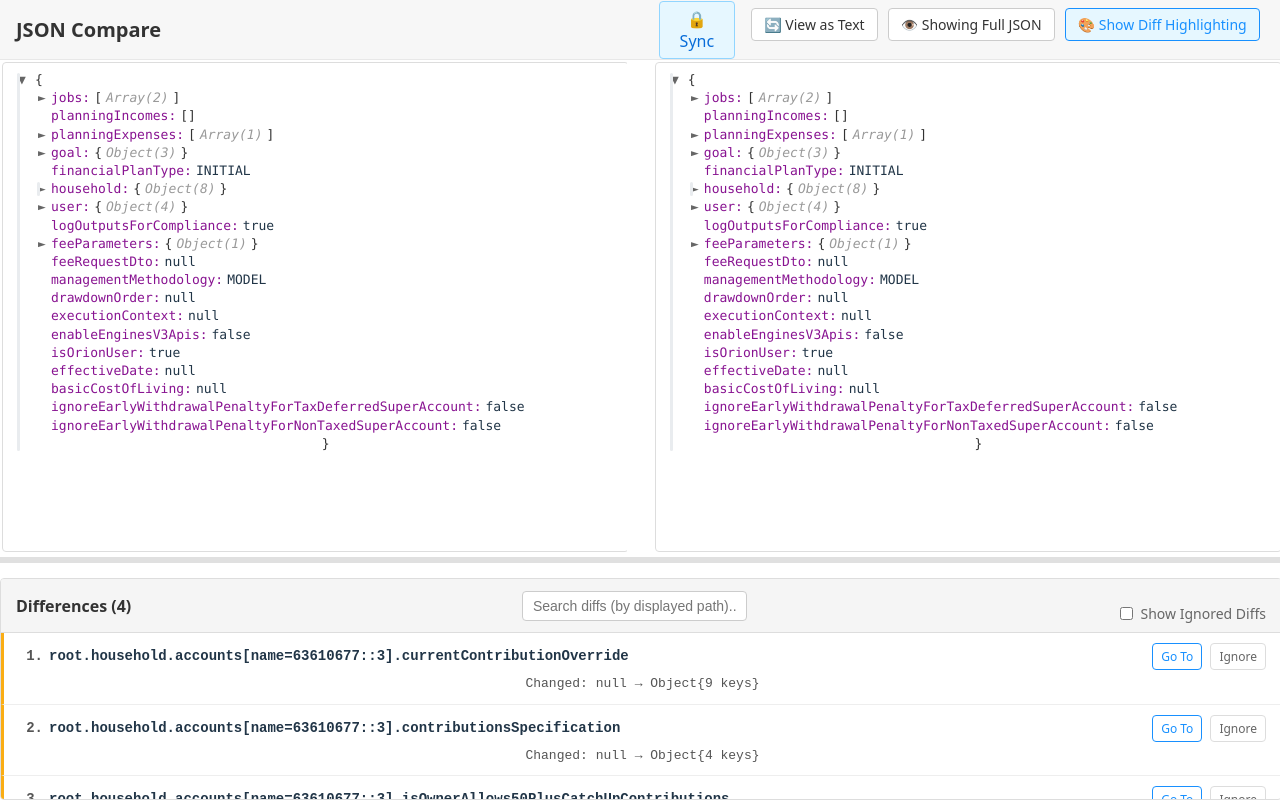
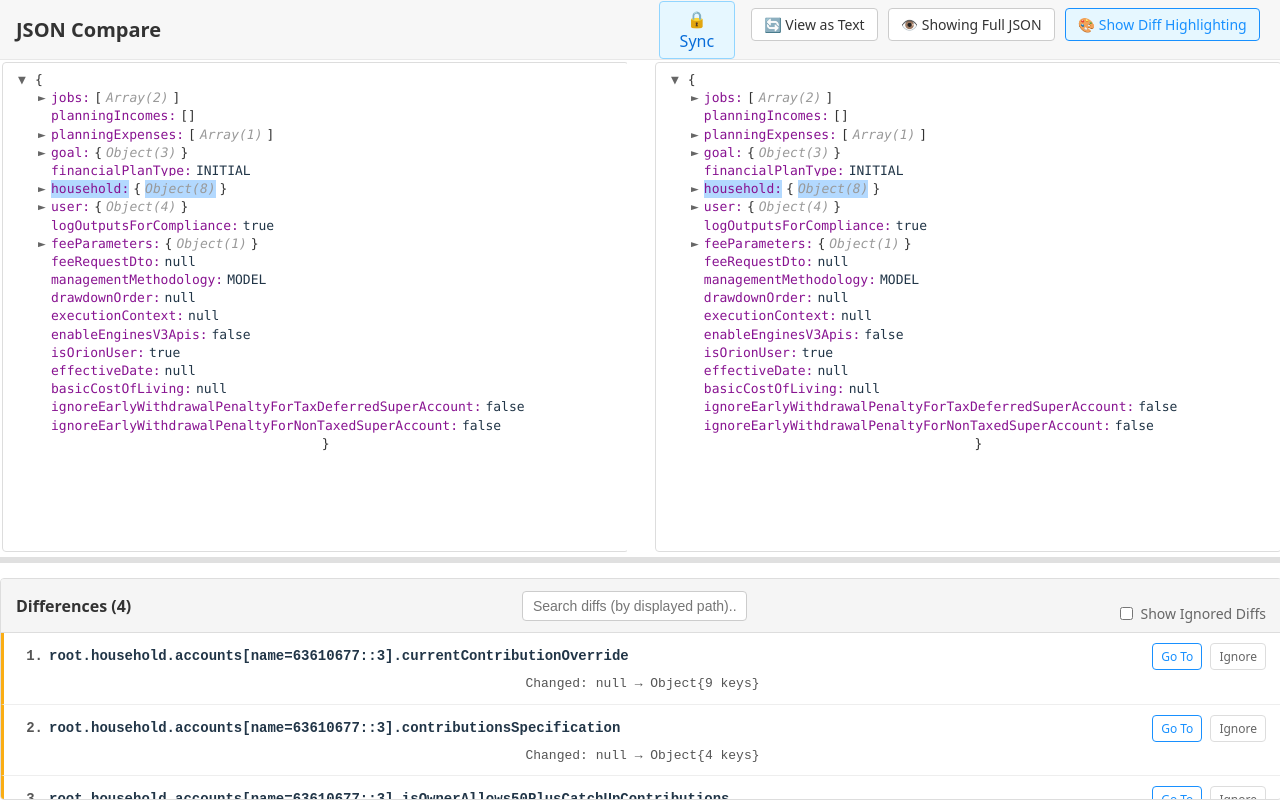
Before and after one commit to kevinw99/JsonTool, a React (Vite) app: page / in a window 1280 px wide. Built offline with nearby package versions, Linux system fonts and the light colour scheme.

Commit message:
feat: Implement refined diff highlighting with visual separation

```diff
--- a/src/components/JsonTreeView.css
+++ b/src/components/JsonTreeView.css
@@ -85,30 +85,28 @@
 
 /* --- Diff Style Overhaul --- */
 
+/* Type A: Parent of a Diff (highlight text content only, not brackets) */
+.json-parent-changed-highlight .json-key,
+.json-parent-changed-highlight .json-value,
+.json-parent-changed-highlight .json-collapsed-hint {
+  background-color: #b3d9ff; /* Darker blue background for text only */
+  box-shadow: 0 0 0 4px white; /* White outline for separation */
+}
+
 /* Type B: Property Added/Deleted (highlights the entire row) */
-.json-node.json-added > .json-node-content {
-  background-color: #e6ffed; /* Light Green */
+.json-added-highlight {
+  background-color: #d4edda !important; /* Distinct green - full row */
+  box-shadow: 0 0 0 4px white; /* White outline for separation */
 }
-.json-node.json-deleted > .json-node-content {
-  background-color: #ffeef0; /* Light Red */
+
+.json-deleted-highlight {
+  background-color: #f8d7da !important; /* Distinct red - full row */
+  box-shadow: 0 0 0 4px white; /* White outline for separation */
 }
 
 /* Type C: Value Changed (highlights only the key and value) */
 .json-node.json-changed > .json-node-content .json-key,
 .json-node.json-changed > .json-node-content .json-value {
-  background-color: #fff9e0; /* Light Yellow */
-  padding: 1px 3px;
-  border-radius: 3px;
+  background-color: #fff3cd; /* Light Yellow */
+  box-shadow: 0 0 0 4px white; /* White outline for separation */
 }
-
-/* Type A: Parent of a Diff (adds a vertical bar) */
-.json-node.json-parent-changed::before {
-  content: '';
-  position: absolute;
-  left: 6px; /* Position inside the indentation padding */
-  top: 2px;
-  bottom: 2px;
-  width: 3px;
-  background-color: #e9ecef; /* Subtle grey bar */
-  border-radius: 2px;
-}
--- a/src/components/JsonTreeView.tsx
+++ b/src/components/JsonTreeView.tsx
@@ -216,55 +216,80 @@ export const JsonNode: React.FC<JsonNodeProps> = ({
     }
   }, [isPendingScroll, isExpanded, hasChildren]);
 
-  const getNodeDiffStatus = (): string => {
-    if (!diffResultsData || diffResultsData.length === 0) return '';
+  const getNodeDiffStatus = (): string[] => {
+    if (!diffResultsData || diffResultsData.length === 0) return [];
 
     const relevantDiffs = diffResultsData.filter((diff: DiffResult) =>
-      diff.numericPath && !ignoredDiffs.has(diff.numericPath) // Changed .includes to .has
+      diff.numericPath && !ignoredDiffs.has(diff.numericPath)
     );
 
-    // Prioritize direct matches
+    const classes: string[] = [];
+
+    // Debug logging for specific paths
+    if (normalizedPathForDiff.includes('currentContributionOverride')) {
+      console.log(`[DEBUG] Node ${normalizedPathForDiff} (${jsonSide}):`, {
+        relevantDiffs: relevantDiffs.map(d => ({ path: d.numericPath, type: d.type })),
+        normalizedPath: normalizedPathForDiff
+      });
+    }
+
+    // Check for direct matches first
     for (const diff of relevantDiffs) {
       if (!diff.numericPath) continue;
 
       if (normalizedPathForDiff === diff.numericPath) {
-        if (diff.type === 'added' && jsonSide === 'right') return 'json-added';
-        if (diff.type === 'removed' && jsonSide === 'left') return 'json-deleted';
-        if (diff.type === 'changed') return 'json-changed';
+        if (diff.type === 'added' && jsonSide === 'right') {
+          classes.push('json-added');
+          if (normalizedPathForDiff.includes('currentContributionOverride')) {
+            console.log(`[DEBUG] Adding json-added class to ${normalizedPathForDiff}`);
+          }
+        } else if (diff.type === 'removed' && jsonSide === 'left') {
+          classes.push('json-deleted');
+          if (normalizedPathForDiff.includes('currentContributionOverride')) {
+            console.log(`[DEBUG] Adding json-deleted class to ${normalizedPathForDiff}`);
+          }
+        } else if (diff.type === 'changed') {
+          classes.push('json-changed');
+          if (normalizedPathForDiff.includes('currentContributionOverride')) {
+            console.log(`[DEBUG] Adding json-changed class to ${normalizedPathForDiff}`);
+          }
+        }
       }
     }
 
     // If no direct match, check for parent-changed status
+    if (classes.length === 0) {
       for (const diff of relevantDiffs) {
         if (!diff.numericPath) continue;
 
-      // Ensure normalizedPathForDiff is not empty or just "root" before creating pathToCheck/arrayPathToCheck
-      // to avoid overly broad matches like "root." matching everything.
         if (normalizedPathForDiff && normalizedPathForDiff !== 'root') {
           const pathToCheck = normalizedPathForDiff + '.';
           const arrayPathToCheck = normalizedPathForDiff + '[';
 
           if (diff.numericPath.startsWith(pathToCheck) || diff.numericPath.startsWith(arrayPathToCheck)) {
-          return 'json-parent-changed';
+            classes.push('json-parent-changed');
+            if (normalizedPathForDiff.includes('household') || normalizedPathForDiff.includes('accounts')) {
+              console.log(`[DEBUG] Adding json-parent-changed class to ${normalizedPathForDiff} because of child diff: ${diff.numericPath}`);
+            }
+            break; // Only need to add this once
           }
         } else if (normalizedPathForDiff === '' || path === `root_${viewerId}_root` || normalizedPathForDiff === 'root') {
-        // If it's the root node, any child diff (that wasn't a direct hit on the root itself)
-        // makes it a parent-changed.
-        // We've already checked for direct root diffs above.
-        // This condition implies diff.numericPath is a child of the root.
-        if (diff.numericPath !== normalizedPathForDiff) { // Ensure it's a child diff
-             // Further check to ensure the diff is actually a child of the root
-             // e.g. root diff.numericPath = "foo.bar", not just "foo" if root is ""
+          if (diff.numericPath !== normalizedPathForDiff) {
             if (diff.numericPath.includes('.') || diff.numericPath.includes('[')) {
-                 return 'json-parent-changed';
+              classes.push('json-parent-changed');
+              console.log(`[DEBUG] Adding json-parent-changed class to root because of child diff: ${diff.numericPath}`);
+              break; // Only need to add this once
             }
           }
         }
       }
-    return ''; // No diff status
+    }
+
+    return classes;
   };
 
-  const diffStatus = getNodeDiffStatus(); // This is the single diffStatus declaration
+  const diffStatusClasses = getNodeDiffStatus(); // This returns an array of classes
+  const diffStatus = diffStatusClasses.join(' '); // Join for compatibility with existing code
 
   const calculateIsVisibleInDiffsOnlyMode = (): boolean => {
     // Use showDiffsOnly from props if available, otherwise from context
@@ -354,7 +379,16 @@ export const JsonNode: React.FC<JsonNodeProps> = ({
     'json-node',
     isLastChild ? 'last-child' : '',
     isHighlighted ? 'highlighted-node' : '',
-    diffStatus,
+    ...diffStatusClasses, // Spread the array of diff classes
+  ].filter(Boolean).join(' ');
+
+  // Create content-specific classes for highlighting
+  const contentClasses = [
+    'json-node-content',
+    hasChildren ? 'clickable' : '',
+    diffStatusClasses.includes('json-parent-changed') ? 'json-parent-changed-highlight' : '',
+    diffStatusClasses.includes('json-added') ? 'json-added-highlight' : '',
+    diffStatusClasses.includes('json-deleted') ? 'json-deleted-highlight' : '',
   ].filter(Boolean).join(' ');
 
   const diffSymbol = (() => {
@@ -368,7 +402,7 @@ export const JsonNode: React.FC<JsonNodeProps> = ({
     const arrData = data as JsonArray;
     return (
       <div className={nodeClasses} ref={nodeRef} style={{ '--level': level } as React.CSSProperties}>
-        <div className={`json-node-content ${hasChildren ? 'clickable' : ''}`} onClick={hasChildren ? toggleExpansion : undefined}>
+        <div className={contentClasses} onClick={hasChildren ? toggleExpansion : undefined}>
           <span className={`diff-marker ${diffStatus}`}>{diffSymbol}</span>
           <span className={`expander ${isExpanded ? 'expanded' : 'collapsed'} ${hasChildren ? '' : 'no-children'}`}>
             {hasChildren ? (isExpanded ? '▼' : '►') : ''}
@@ -416,7 +450,7 @@ export const JsonNode: React.FC<JsonNodeProps> = ({
     const entries = Object.entries(objData);
     return (
       <div className={nodeClasses} ref={nodeRef} style={{ '--level': level } as React.CSSProperties}>
-        <div className={`json-node-content ${hasChildren ? 'clickable' : ''}`} onClick={hasChildren ? toggleExpansion : undefined}>
+        <div className={contentClasses} onClick={hasChildren ? toggleExpansion : undefined}>
           <span className={`diff-marker ${diffStatus}`}>{diffSymbol}</span>
           <span className={`expander ${isExpanded ? 'expanded' : 'collapsed'} ${hasChildren ? '' : 'no-children'}`}>
             {hasChildren ? (isExpanded ? '▼' : '►') : ''}
@@ -462,7 +496,7 @@ export const JsonNode: React.FC<JsonNodeProps> = ({
     // For primitive values, render directly
     return (
       <div className={nodeClasses} ref={nodeRef} style={{ '--level': level } as React.CSSProperties}>
-        <div className="json-node-content">
+        <div className={contentClasses}>
           <span className={`diff-marker ${diffStatus}`}>{diffSymbol}</span>
           <span className="expander no-children" />
           <span className={`json-key ${diffStatus}`}>{nodeKey !== undefined ? `${nodeKey}:` : ''}</span>
```
Lines whose indentation alone changed are shown as unchanged.
